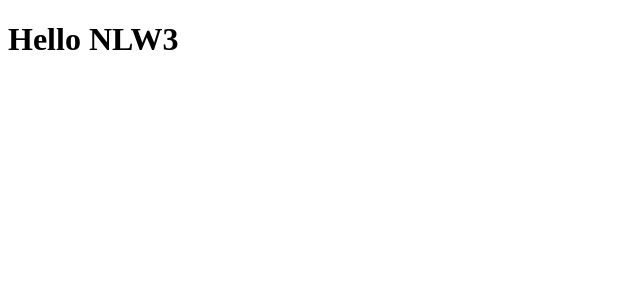
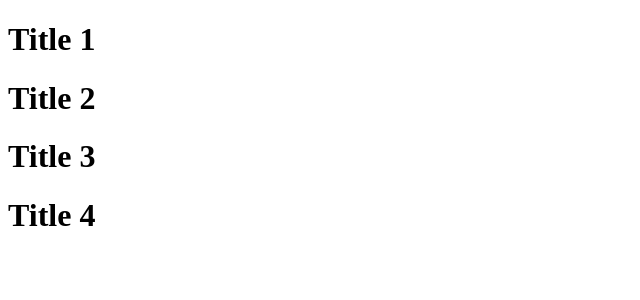
Before and after one commit to edysegura/nlw-3, a React (Create React App) app in the folder web/: page / in a window 1280 px wide. Shown: the top 300 px of the page, without its empty margins (0-640 px from the left). Built offline with nearby package versions, Linux system fonts and the light colour scheme.

Commit message:
Add property to component title

```diff
--- a/web/src/App.tsx
+++ b/web/src/App.tsx
@@ -1,15 +1,22 @@
 import React from 'react';
 
-function Title() {
+interface TitleProps {
+  text: string;
+}
+
+function Title(props: TitleProps) {
   return (
-    <h1>Hello NLW3</h1>
-  )
+    <h1>{ props.text }</h1>
+  );
 }
 
 function App() {
   return (
     <div className="App">
-      <Title />
+      <Title text="Title 1" />
+      <Title text="Title 2" />
+      <Title text="Title 3" />
+      <Title text="Title 4" />
     </div>
   );
 }
```
